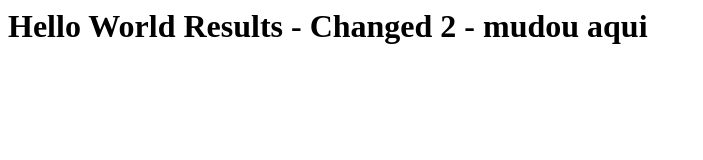
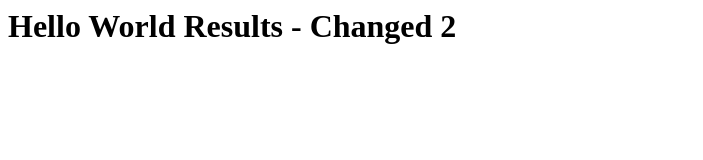
Before and after one commit to bedarosa/ci-cd-workflows, a plain HTML site: page Dotnet.Results/index.html in a window 1280 px wide. Shown: the whole page, without its empty margins (0-703 px from the left). Drawn offline with Linux system fonts and the light colour scheme.

Commit message:
Update index.html

```diff
--- a/Dotnet.Results/index.html
+++ b/Dotnet.Results/index.html
@@ -1 +1 @@
-<h1>Hello World Results - Changed 2 - mudou aqui</h1>
+<h1>Hello World Results - Changed 2</h1>
```
